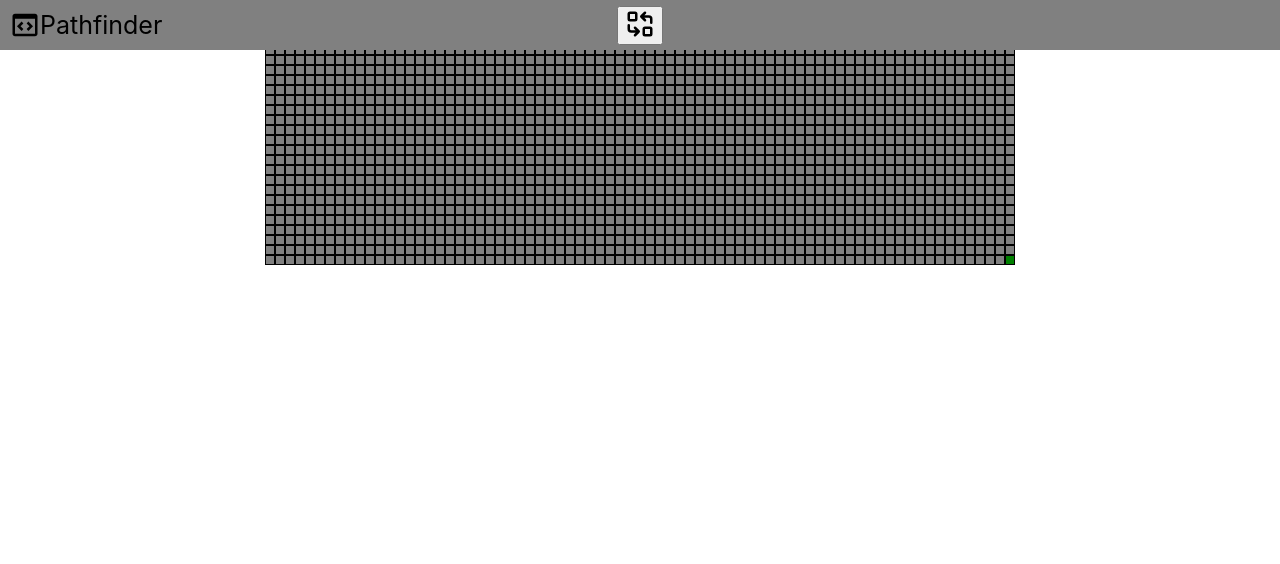
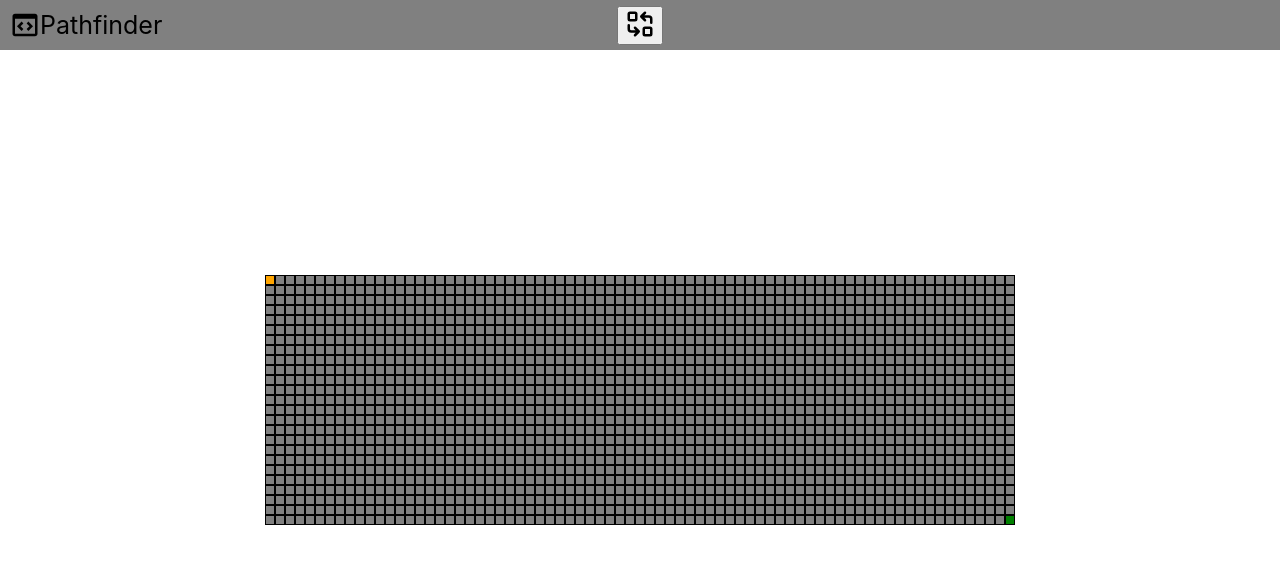
Before and after one commit to peoplestealusernames/pathfinder, a React (Create React App) app: page / in a window 1280 px wide. Shown: the top 564 px of the page. Built offline with nearby package versions, Linux system fonts and the light colour scheme.

Commit message:
Centered canvas

```diff
--- a/src/ToggleGrid.tsx
+++ b/src/ToggleGrid.tsx
@@ -2,6 +2,7 @@ import { useEffect } from "react"
 import { CanvasManager } from "./2d/canvasManger"
 import { LayerManger } from "./2d/LayerManger"
 import { Selectable, SelectableFnc } from "./backend/types"
+import { CenterDiv } from "./components/CenterDiv"
 
 export function ToggleGrid(props: { grid: LayerManger, canvasMang: CanvasManager }) {
     useEffect(() => {
@@ -52,12 +53,8 @@ export function ToggleGrid(props: { grid: LayerManger, canvasMang: CanvasManager
     })
 
     return (
-        <div key={`A`} style={{
-            margin: "0px", padding: "15px",
-            display: "flex", flexWrap: "nowrap", flexDirection: "row",
-            justifyContent: "center"
-        }}>
-            <canvas style={{ display: "flow" }} id="GridCanvas" />
-        </div>
+        <CenterDiv>
+            <canvas style={{ display: "flex", flexWrap: "nowrap", flexDirection: "row", }} id="GridCanvas" />
+        </CenterDiv>
     )
 }
```
